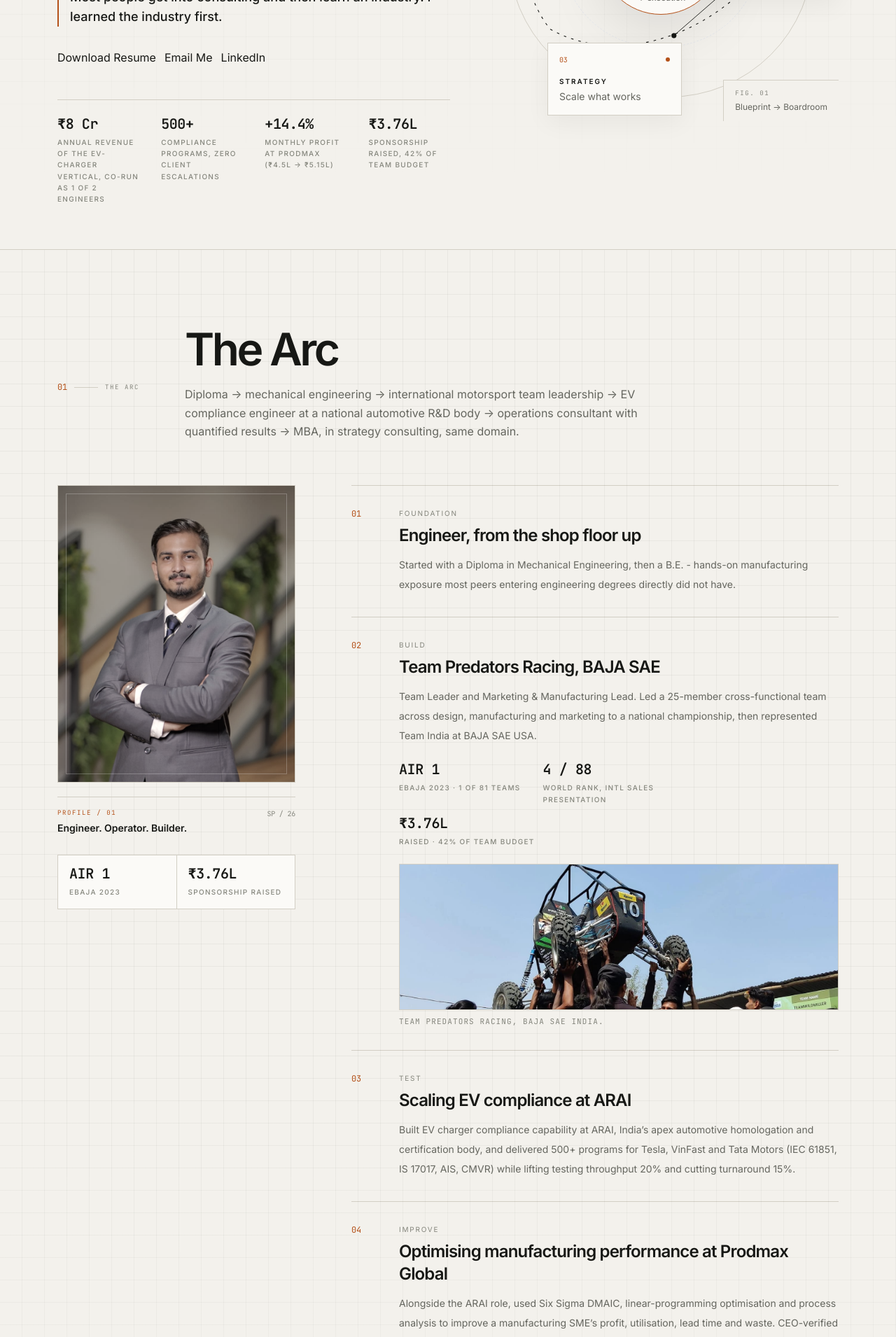
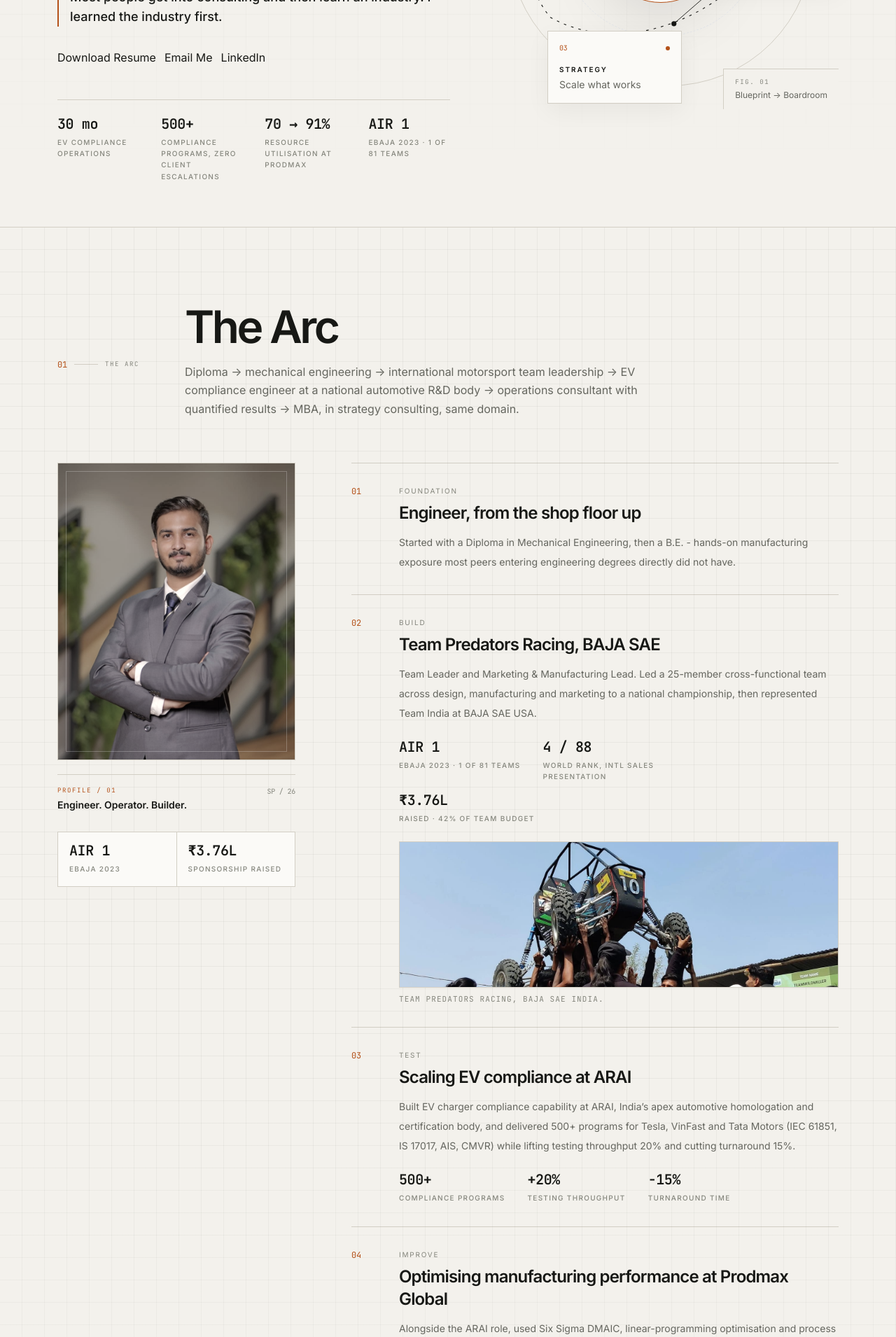
Before and after one commit to shantanuspatil2002-tech/shantanu-portfolio, a React (Vite) app: page / in a window 1280 px wide. Shown: the part 587-2497 px from the top of the page at 70% size. Built offline with nearby package versions, Linux system fonts and the light colour scheme.

Commit message:
strengthen ARAI evidence and remove stale hero copy

```diff
--- a/src/content.ts
+++ b/src/content.ts
@@ -41,7 +41,7 @@ export const site = {
   thesisQuote:
     'Most people get into consulting and then learn an industry. I learned the industry first.',
   subPositioning:
-    '3 years certifying EV chargers for Tesla and VinFast. 18 months of operations consulting with CEO-verified results.',
+    '30 months in EV compliance across IS 17017, IEC 61851 and EMC — then operations consulting with CEO-verified results.',
   // TODO(shantanu): replace with your real availability once known (e.g.
   // "Summer 2027 internship - full-time from <month year>"). Written
   // generically for now rather than guessing a date.
@@ -89,10 +89,10 @@ export const hero = {
   // The ₹8 Cr is the annual revenue of the EV-charger vertical he co-ran as one
   // of two engineers - NOT revenue he personally generated; the label says so.
   quickStats: [
-    { value: '₹8 Cr', label: 'annual revenue of the EV-charger vertical, co-run as 1 of 2 engineers' },
+    { value: '30 mo', label: 'EV compliance operations' },
     { value: '500+', label: 'compliance programs, zero client escalations' },
-    { value: '+14.4%', label: 'monthly profit at Prodmax (₹4.5L → ₹5.15L)' },
-    { value: '₹3.76L', label: 'sponsorship raised, 42% of team budget' },
+    { value: '70 → 91%', label: 'resource utilisation at Prodmax' },
+    { value: 'AIR 1', label: 'eBAJA 2023 · 1 of 81 teams' },
   ],
 }
 
@@ -158,6 +158,11 @@ export const about = {
       title: 'Scaling EV compliance at ARAI',
       body:
         'Built EV charger compliance capability at ARAI, India’s apex automotive homologation and certification body, and delivered 500+ programs for Tesla, VinFast and Tata Motors (IEC 61851, IS 17017, AIS, CMVR) while lifting testing throughput 20% and cutting turnaround 15%.',
+      stats: [
+        { value: '500+', label: 'compliance programs' },
+        { value: '+20%', label: 'testing throughput' },
+        { value: '-15%', label: 'turnaround time' },
+      ],
     },
     {
       tag: 'Improve',
```
